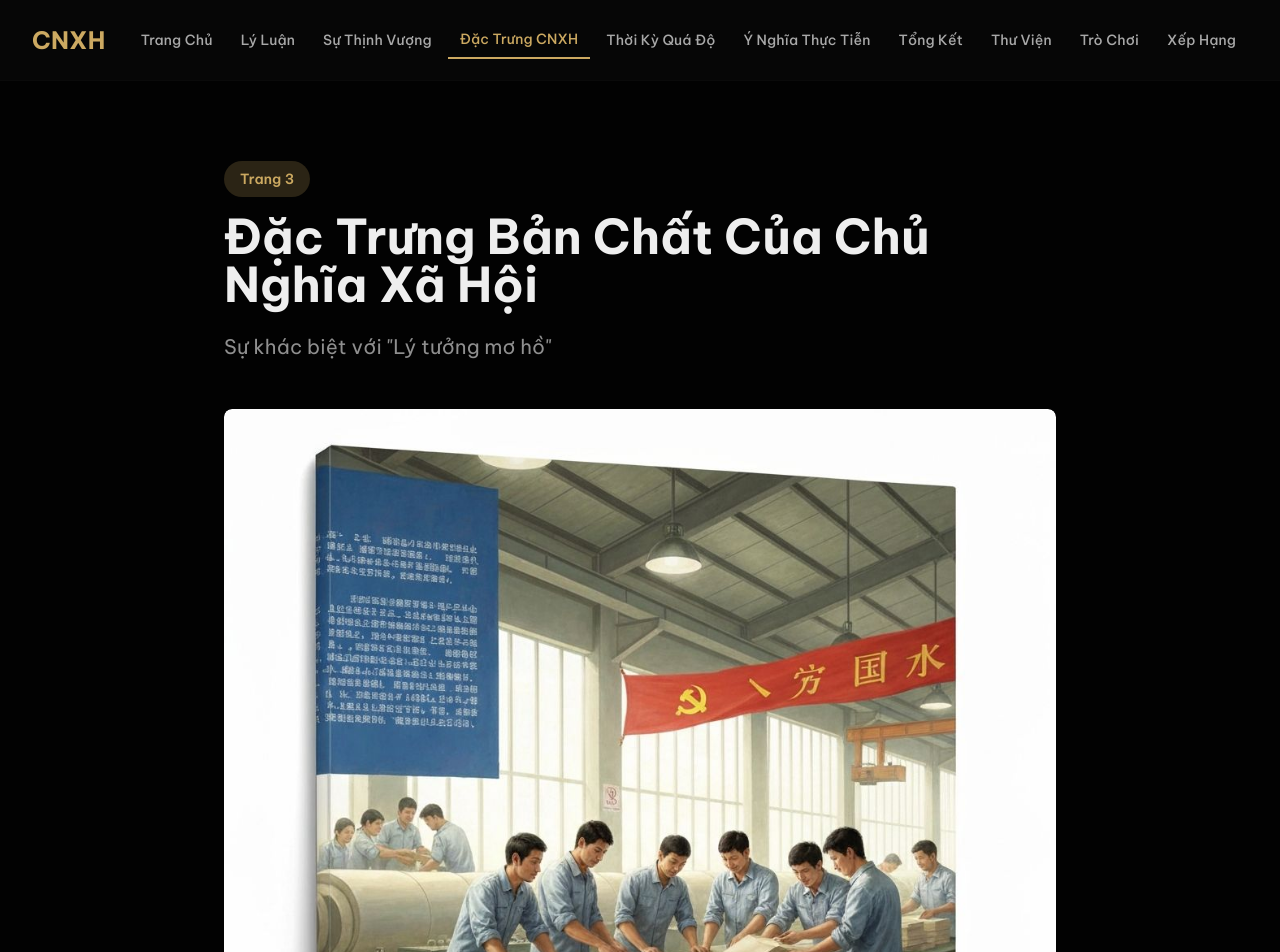
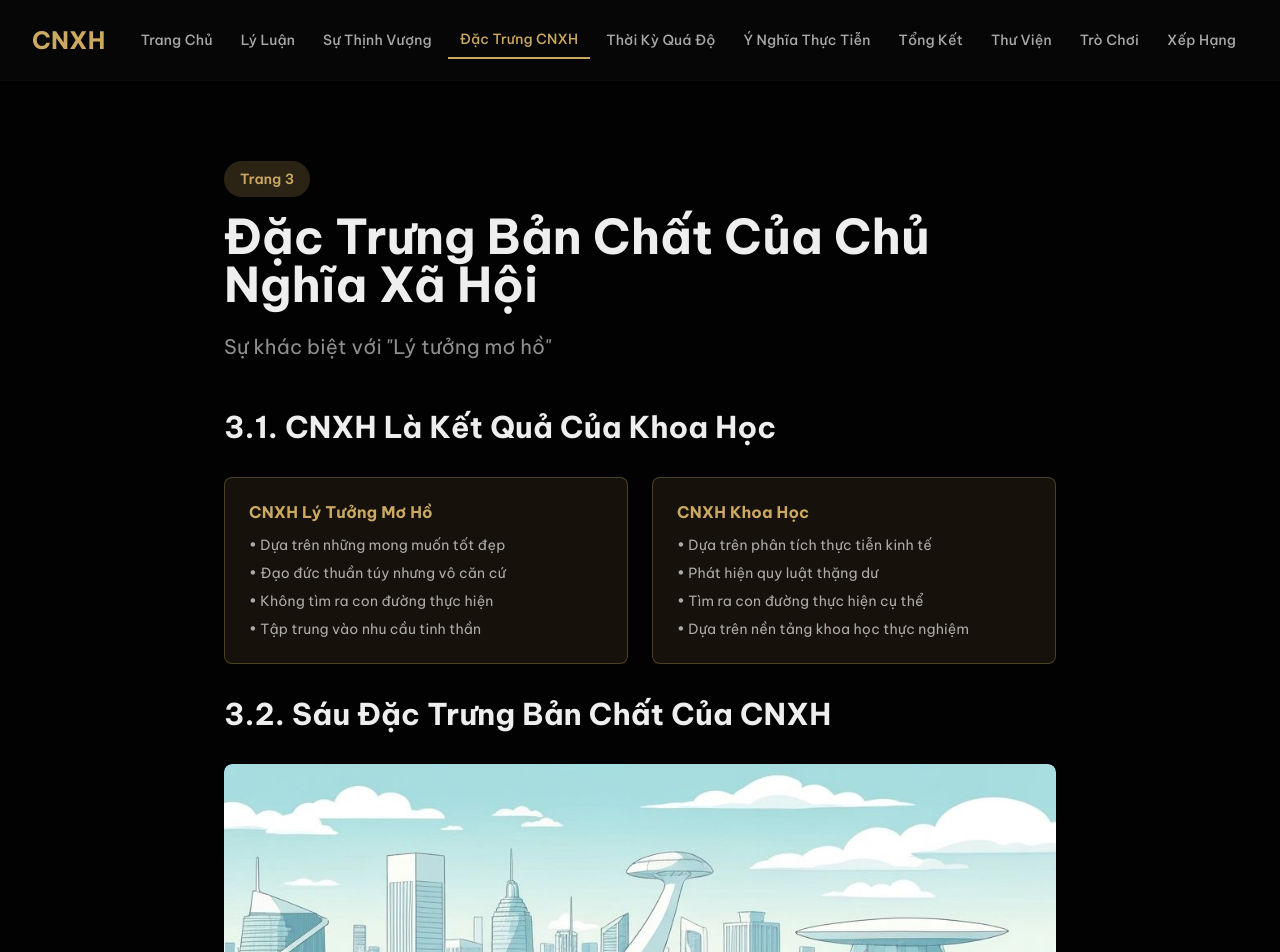
Before and after one commit to Shinngaiyeu/mln131, a Next.js app: page /page3 in a window 1280 px wide. Shown: the top 952 px of the page. Built offline with nearby package versions, Linux system fonts and the light colour scheme.

Commit message:
Cập nhật trang page3

```diff
--- a/app/page3/page.tsx
+++ b/app/page3/page.tsx
@@ -12,13 +12,6 @@ export default function Page3() {
           </div>
 
           <div className="prose prose-invert max-w-none space-y-8 text-foreground/80">
-            <div className="w-full rounded-lg overflow-hidden mb-8">
-              <img
-                src="/socialist-society-characteristics-equality-workers.jpg"
-                alt="Đặc trưng chủ nghĩa xã hội"
-                className="w-full h-auto object-cover rounded-lg"
-              />
-            </div>
 
             <section>
               <h2 className="text-3xl font-bold text-foreground mb-4">3.1. CNXH Là Kết Quả Của Khoa Học</h2>
```
